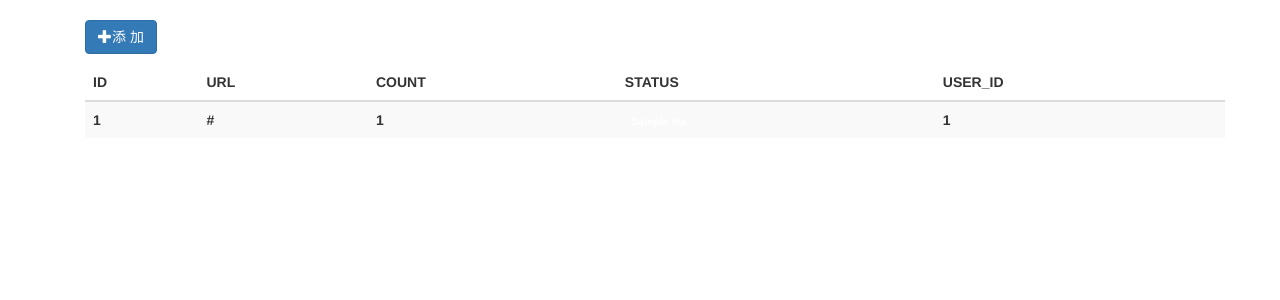
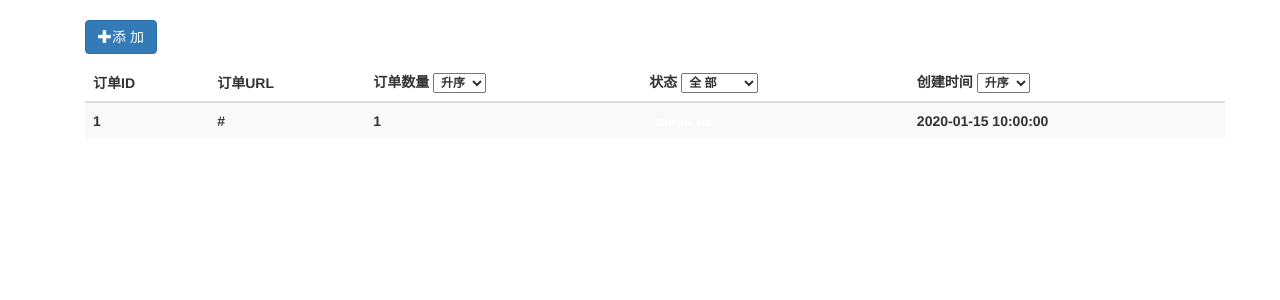
Before and after one commit to dongbuyu2022/web_template, a Python web app: template shangpin/templates/order_list.html in a window 1280 px wide. Shown: the part 52-352 px from the top of the page. Run offline with Jinja, Linux system fonts and the light colour scheme; the template is opened without the code that fills it: most values are stand-ins (such as "Sample title", 1, 10 or a date in 2020); lists and menus that the app fills with data are empty.

Commit message:
版本:0.2.2
1.订单页面创建了前端显示的筛选功能
2.对sql进行了自动创建时间/修改时间功能

```diff
--- a/shangpin/__init__.py
+++ b/shangpin/__init__.py
@@ -49,6 +49,11 @@ def create_app():
 
     app.register_blueprint(user.ac)
     app.register_blueprint(order.ac)
+
+
+
+
+
     app.template_global()(get_real_name)
 
     return app
--- a/shangpin/templates/order_list.html
+++ b/shangpin/templates/order_list.html
@@ -2,25 +2,61 @@
 
 
 {%block body%}
+<style>
+    .small-select {
+        height: 20px;
+        padding: 1px 3px;
+        font-size: 12px;
+        line-height: 1;
+    }
+</style>
+
 
 <div class="container">
     <div class="table-responsive">
         <div style="margin-bottom: 10px">
-<!--            跳转到添加订单页面-->
+            <!--            跳转到添加订单页面-->
             <a class="btn btn-primary" href="/order/create">
 
-           <span class="glyphicon glyphicon-plus" aria-hidden="true"></span>添 加</a>
+                <span class="glyphicon glyphicon-plus" aria-hidden="true"></span>添 加</a>
         </div>
         <table class="table table-striped">
             <!--      表头列表-->
             <thead>
 
             <tr>
-                <th>ID</th>
-                <th>URL</th>
-                <th>COUNT</th>
-                <th>STATUS</th>
-                <th>USER_ID</th>
+                <th>订单ID</th>
+                <th>订单URL</th>
+                <!--                <th onclick="sortTable(2)">COUNT</th>-->
+                <th>
+                    订单数量
+                    <select onchange="sortTable(this, 2)" class="small-select">
+                        <option value="asc">升序</option>
+                        <option value="desc">降序</option>
+                    </select>
+                </th>
+
+                <th>
+                    状态
+                    <select onchange="filterTable(this)" class="small-select">
+                        <option value="all">全 部</option>
+                        <option value="1">等 待</option>
+                        <option value="2">正在运行</option>
+                        <option value="3">完 成</option>
+                        <option value="4">失 败</option>
+                        <option value="5">未 知</option>
+                    </select>
+                </th>
+
+
+                <th>
+                    创建时间
+                    <select onchange="sortTableByDate(this, 4)" class="small-select">
+                        <option value="asc">升序</option>
+                        <option value="desc">降序</option>
+                    </select>
+                </th>
+
             </tr>
 
 
@@ -32,21 +68,138 @@
                 <th>{{item.id}}</th>
                 <th>{{item.url}}</th>
                 <th>{{item.count}}</th>
-                <!--            数字转文字的动态和颜色变化-->
-                <th>
-              <span class="label label-{{ status_dict[item.status].col }}">
-              {{ status_dict[item.status].sta }}
-          </span>
+                <!--                状态栏status的选择,第一需要他的序列来做为选择,第二是为了动态颜色-->
+                <th data-status="{{ item.status }}">
+  <span class="label label-{{ status_dict[item.status].col }}">
+  {{ status_dict[item.status].sta }}
+  </span>
                 </th>
-                <th>{{item.user_id}}</th>
+
+
+                <th>{{item.created_time}}</th>
 
             </tr>
+
+
             {% endfor %}
             </tbody>
 
 
+
         </table>
-    </div>
+
+
+
+
 </div>
 
+
+
+
+<script>
+    // region订单数量栏的升降序排列
+    function sortTable(select, n) {
+        var table, rows, switching, i, x, y, shouldSwitch;
+        var dir = select.value; // 取得选中的排序方式
+        table = document.querySelector(".table");
+        switching = true;
+        // 无需再确定排序的方向，因为已由下拉框提供
+        while (switching) {
+            switching = false;
+            rows = table.rows;
+            for (i = 1; i < (rows.length - 1); i++) {
+                shouldSwitch = false;
+                x = rows[i].getElementsByTagName("TH")[n];
+                y = rows[i + 1].getElementsByTagName("TH")[n];
+                if (dir == "asc") {
+                    if (parseInt(x.innerHTML) > parseInt(y.innerHTML)) {
+                        shouldSwitch = true;
+                        break;
+                    }
+                } else if (dir == "desc") {
+                    if (parseInt(x.innerHTML) < parseInt(y.innerHTML)) {
+                        shouldSwitch = true;
+                        break;
+                    }
+                }
+            }
+            if (shouldSwitch) {
+                rows[i].parentNode.insertBefore(rows[i + 1], rows[i]);
+                switching = true;
+            }
+        }
+    }
+    //endregion
+
+    //region 状态栏的筛选
+    function filterTable(select) {
+        var filterValue = select.value;
+        var table = document.querySelector(".table");
+        var tr = table.getElementsByTagName("tr");
+
+        // 遍历所有行（跳过表头）
+        for (var i = 1; i < tr.length; i++) {
+            var td = tr[i].getElementsByTagName("th")[3]; // 基于 STATUS 列的索引位置
+            if (td) {
+                var statusValue = td.getAttribute('data-status'); // 假设你设置了 data-status attribute
+                if (filterValue == "all" || statusValue == filterValue) {
+                    tr[i].style.display = "";
+                } else {
+                    tr[i].style.display = "none";
+                }
+            }
+        }
+    }
+    //endregion
+
+    // region   创建时间 栏上的 升降序排列
+    function convertDateTime(dateTimeStr) {
+        // 将日期时间字符串分割成日期和时间
+        var parts = dateTimeStr.split(' ');
+        var dateParts = parts[0].split('-');
+        var timeParts = parts[1].split(':');
+
+        // 构建一个新的日期对象
+        return new Date(dateParts[0], dateParts[1] - 1, dateParts[2], timeParts[0], timeParts[1], timeParts[2]);
+    }
+
+    function sortTableByDate(select, columnIndex) {
+        var table = select.parentNode.parentNode.parentNode.parentNode;
+        var tbody = table.tBodies[0];
+        var rows = Array.from(tbody.rows);
+
+        // 根据选择框来决定排序方式（升序或降序）
+        var sortOrder = select.value;
+
+        // 实际的排序逻辑
+        rows.sort(function(a, b) {
+            // 对于每一行，提取并转换日期时间字符串，然后使用日期比较
+            var dateA = convertDateTime(a.cells[columnIndex].textContent.trim());
+            var dateB = convertDateTime(b.cells[columnIndex].textContent.trim());
+
+            // 根据排序顺序返回比较结果
+            return sortOrder === 'asc' ? dateA - dateB : dateB - dateA;
+        });
+
+        // 将排序过的行重新添加到tbody中
+        rows.forEach(function(row) {
+            tbody.appendChild(row);
+        });
+    }
+    //endregion
+
+
+
+
+
+
+
+
+
+
+
+</script>
+
+
 {%endblock%}
+</div>
```
Also changed, not shown: shangpin/sql/mysql.py (+28 -0 lines), shangpin/views/order.py (+9 -2 lines), sql/sql.txt (+11 -9 lines), help_image/订单预览.png.
